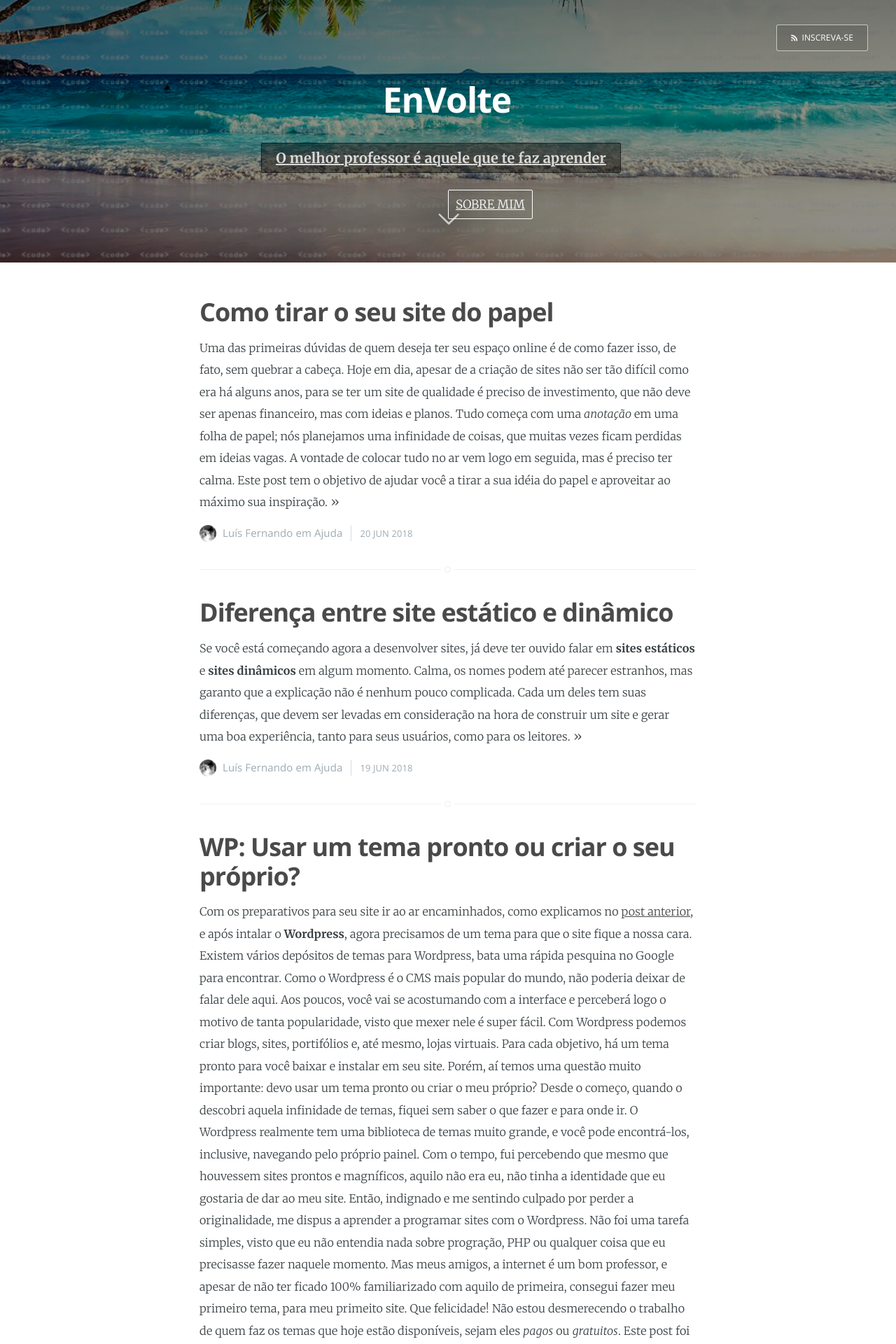
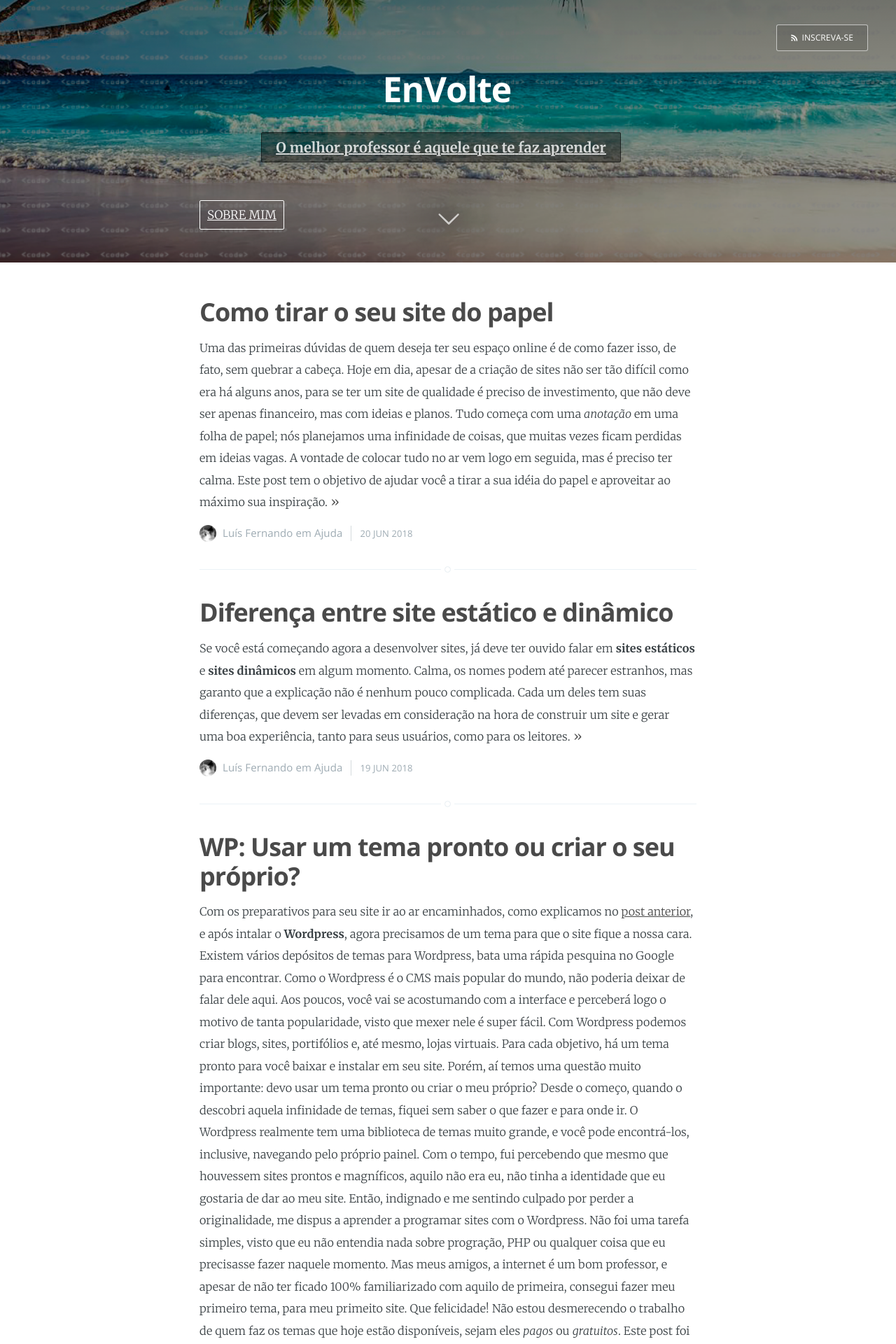
Before and after one commit to EnVolte/envolte.github.io, a Jekyll site: the page built from index.html, in a window 1280 px wide. Shown: the top 1920 px of the page at 70% size. Built offline with Jekyll 4.4.1, drawn with Linux system fonts in a browser that asks for light colours; the list of posts is cut into pages by our own code.

Commit message:
Update index.html

```diff
--- a/index.html
+++ b/index.html
@@ -21,10 +21,10 @@
                 <span style="border: 1px solid rgba(0,0,0,0.5); background: rgba(0,0,0,0.4); border-radius: 2px; padding: 8px 20px; text-decoration: none; font-weight: bold; overflow: hidden; margin-right: 20px;" id="titulo"></span><br>
             </h2>
 
-            <h2 class="page-description"><br>
+            <h2 class="page-description"><br><br>
                 {% if page.about %}
                 <div>
-            <a style='z-index: 999; position: absolute; overflow: hidden;' href='{{ site.baseurl }}{{ page.about }}'>Sobre mim</a>
+            <a style='z-index: 999; left: 0; position: absolute; overflow: hidden;' href='{{ site.baseurl }}{{ page.about }}'>Sobre mim</a>
                 </div> {% endif %}
             </h2>
 
```
